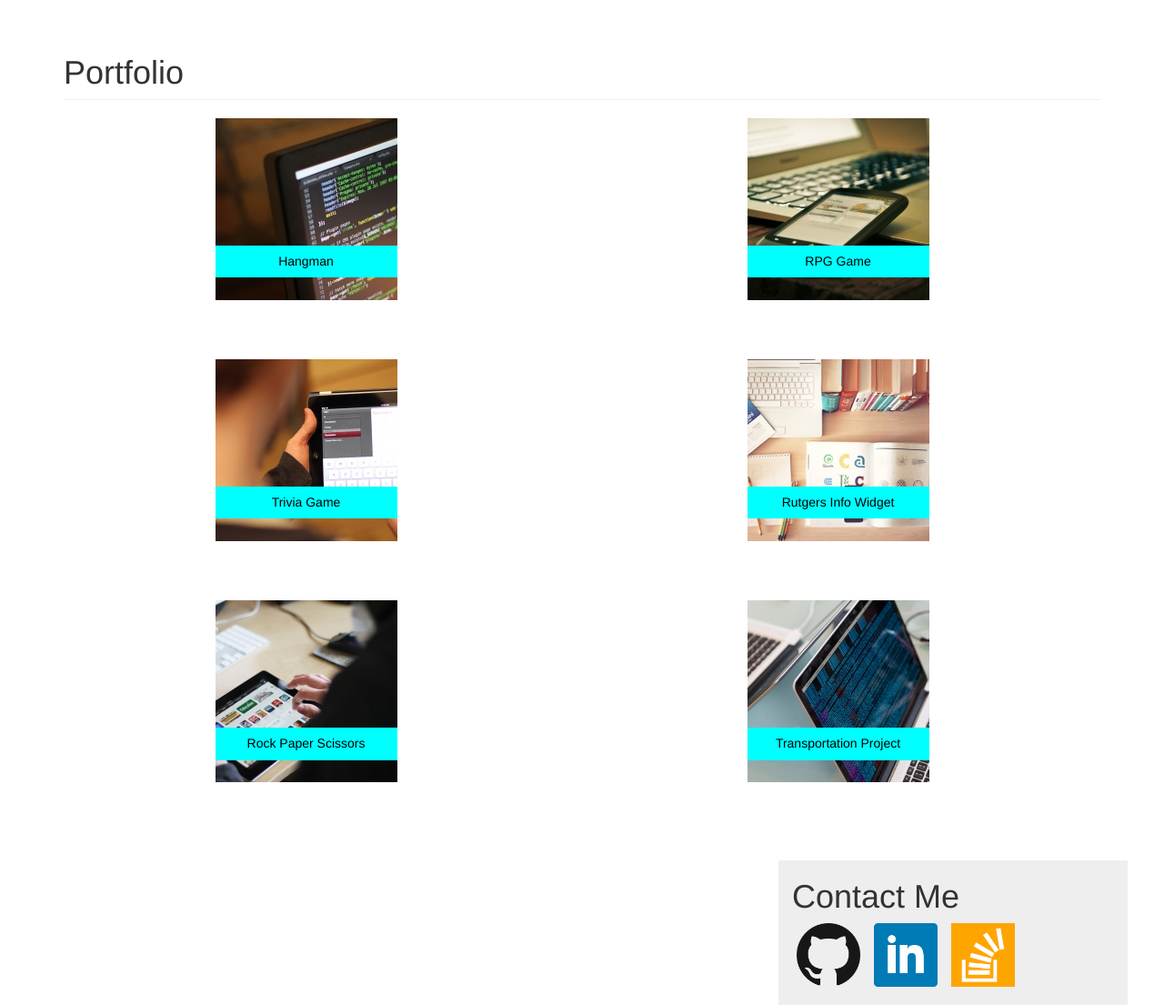
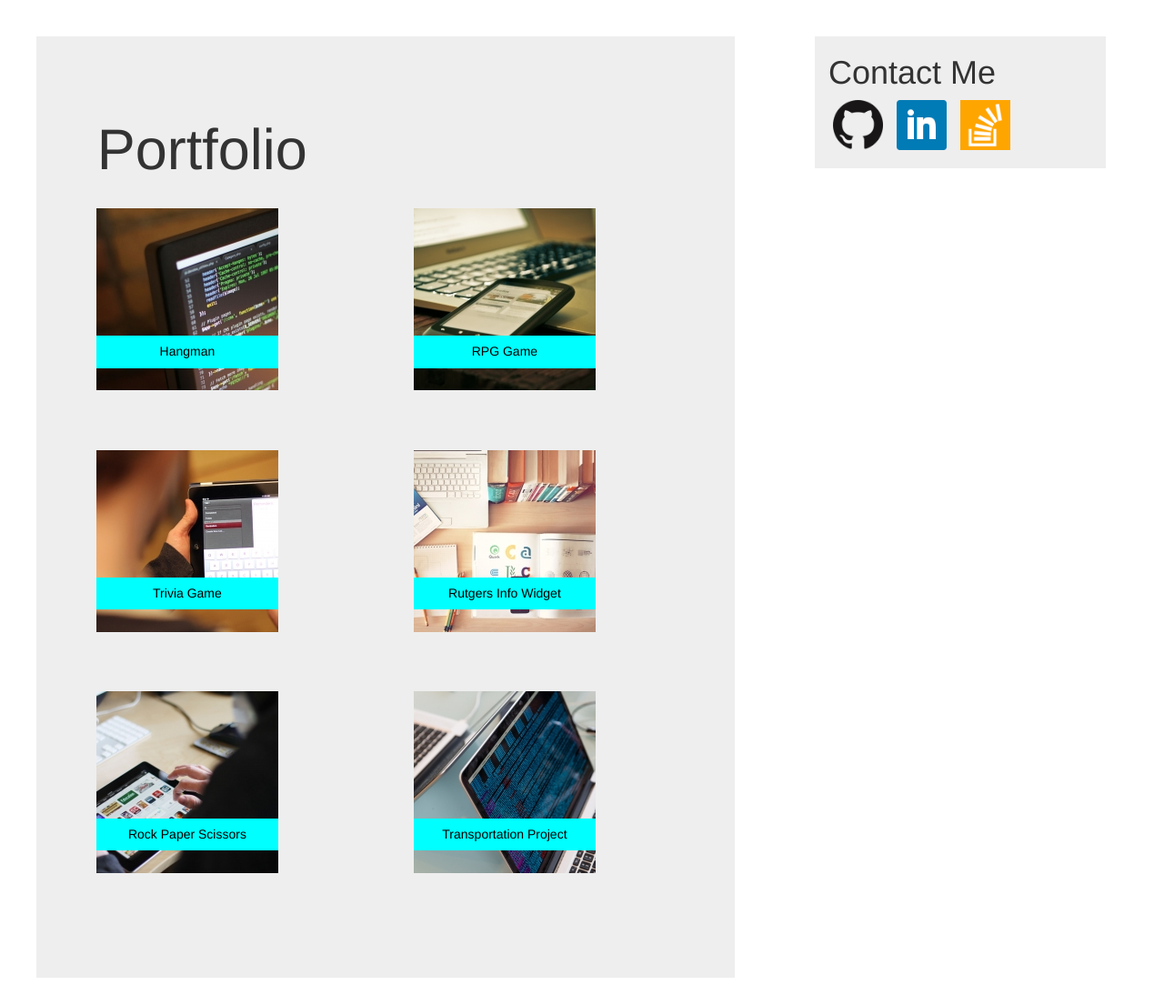
Before and after one commit to jeffswearingen/Bootstrap-Portfolio, a PHP site: page /portfolio.html in a window 1280 px wide. Shown: the part 52-1157 px from the top of the page at 91% size. After the commit the page ends 1127 px from the top, so only its background shows below. Run offline with PHP 8.4, Linux system fonts and the light colour scheme.

Commit message:
adjustments to bootstrap portfolio

```diff
--- a/assets/css/style.css
+++ b/assets/css/style.css
@@ -5,6 +5,7 @@
 	box-sizing: border-box;
 	width: 60%;
 	float: left;
+	margin-right: 0;
 }
 
 .jumbotron h1 {
@@ -18,7 +19,7 @@
 
 
 .jeffimage {
-	width: 30%;
+	width: 35%;
 	display: inline-block;
 	float: left;
 }
@@ -52,8 +53,7 @@
 .portfolio-d,
 .portfolio-e,
 .portfolio-f {
-	margin-left: 30%;
-	margin-right: 30%;
+	margin-left: 5%;
 }
 
 .portfolio-inset {
@@ -69,14 +69,15 @@
 
 .btn-container-contact-links {
 	float: right;
-	width: 30%;
-	margin-right: 40px;
+	width: 25%;
+	margin-right: 5%;
 	margin-top: 20px;
 	background-color: #eee;
+	margin-left: 0%;
 }
 
 .contact-link-button img{
-	width: 70px;
+	width: 55px;
 	margin-right: 10px;
 	margin-bottom: 20px;
 }
--- a/portfolio.html
+++ b/portfolio.html
@@ -29,7 +29,7 @@
   			</div><!-- /.container-fluid -->
 		</nav>
     <!-- main content -->
-    <section class="container maincontent portfolio-items">
+    <section class="jumbotron container maincontent portfolio-items">
       <h1 class="heading-font page-header">Portfolio</h1>
       <div class="h_line"></div>
         <section class="portfolio-items-pictures other-fonts">
```
Also changed, not shown: index.html (+19 -7 lines).
